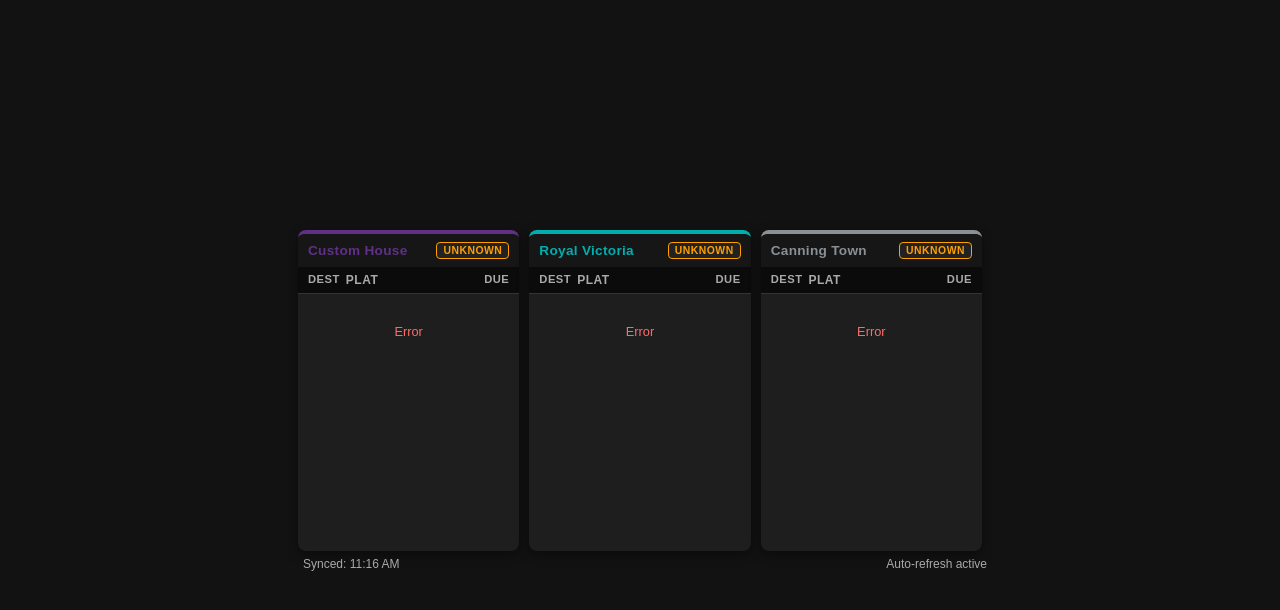
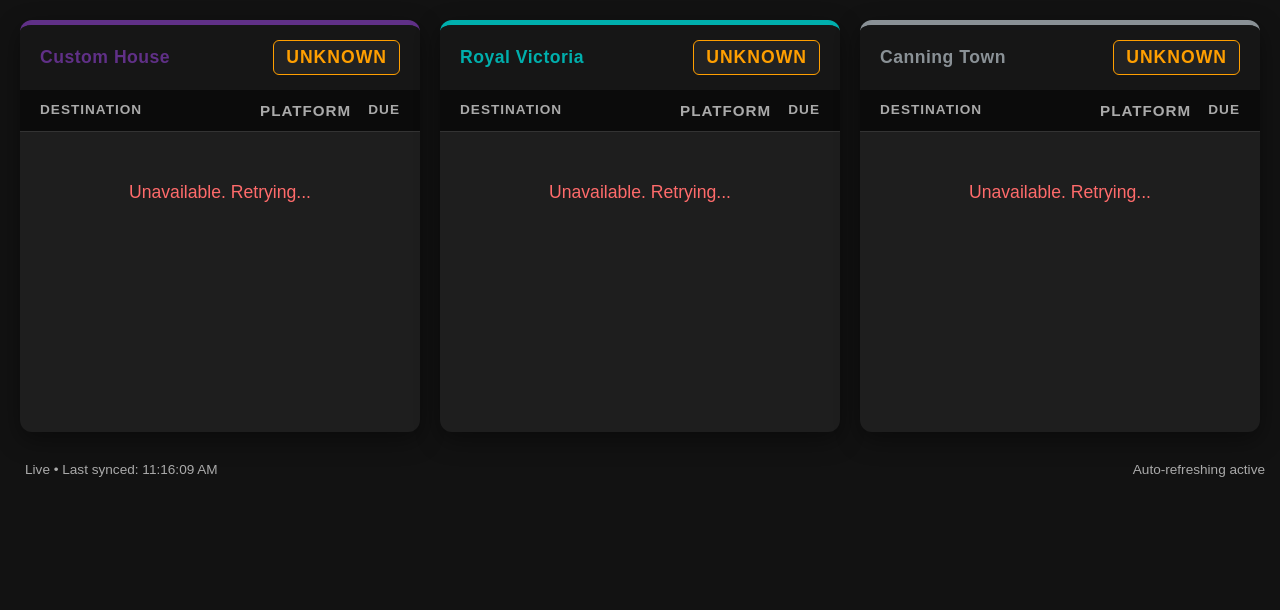
Before and after one commit to stuwhitehead1-hue/Overview, a plain HTML site: page index.html in a window 1280 px wide. Drawn offline with Linux system fonts and the light colour scheme; no server answers.

Commit message:
index.html

```diff
--- a/index.html
+++ b/index.html
@@ -24,51 +24,44 @@
             background-color: var(--bg-color);
             color: var(--text-main);
             margin: 0;
-            padding: 0;
+            /* Removed top padding to eliminate wasted vertical space */
+            padding: 0 20px 20px 20px;
             display: flex;
-            justify-content: center;
+            flex-direction: column;
             align-items: center;
             min-height: 100vh;
             box-sizing: border-box;
         }
 
-        /* Enforce exact dimensions requested */
         .container {
-            width: 704px;
-            height: 361px;
-            padding: 10px;
-            box-sizing: border-box;
-            display: flex;
-            flex-direction: column;
-            justify-content: space-between;
-            overflow: hidden;
+            width: 100%;
+            max-width: 1400px;
+            padding-top: 0; /* Reset top padding completely */
         }
 
-        /* 3 columns fitting nicely inside 704px */
         .boards-grid {
             display: grid;
-            grid-template-columns: repeat(3, 1fr);
-            gap: 10px;
-            flex-grow: 1;
-            min-height: 0; /* Allows grid items to shrink correctly */
+            grid-template-columns: 1fr 1fr 1fr;
+            gap: 20px;
+            margin-top: 20px; /* Optional: adds a slight gap below the very top edge */
+            margin-bottom: 20px;
         }
 
         .board {
             background-color: var(--card-bg);
-            border-radius: 8px;
-            box-shadow: 0 4px 12px rgba(0,0,0,0.4);
+            border-radius: 12px;
+            box-shadow: 0 8px 24px rgba(0,0,0,0.4);
             overflow: hidden;
             display: flex;
             flex-direction: column;
-            min-height: 0;
         }
 
-        .board.elizabeth-board { border-top: 4px solid var(--elizabeth-purple); }
-        .board.dlr-board { border-top: 4px solid var(--dlr-turquoise); }
-        .board.jubilee-board { border-top: 4px solid var(--jubilee-grey); }
+        .board.elizabeth-board { border-top: 5px solid var(--elizabeth-purple); }
+        .board.dlr-board { border-top: 5px solid var(--dlr-turquoise); }
+        .board.jubilee-board { border-top: 5px solid var(--jubilee-grey); }
 
         .board-title-area {
-            padding: 8px 10px;
+            padding: 15px 20px;
             background-color: #161616;
             display: flex;
             justify-content: space-between;
@@ -76,61 +69,48 @@
         }
 
         .board-title {
-            font-size: 0.85rem;
+            font-size: 1.1rem;
             font-weight: bold;
-            letter-spacing: 0.3px;
-            white-space: nowrap;
-            overflow: hidden;
-            text-overflow: ellipsis;
+            letter-spacing: 0.5px;
         }
 
         .line-status {
-            font-size: 0.65rem;
+            font-size: 1.1rem;
             text-transform: uppercase;
             font-weight: bold;
-            padding: 2px 6px;
-            border-radius: 4px;
-            letter-spacing: 0.5px;
+            padding: 6px 12px;
+            border-radius: 6px;
+            letter-spacing: 1px;
             background-color: rgba(255,255,255,0.05);
-            white-space: nowrap;
         }
 
         .status-good-text { color: var(--status-good); border: 1px solid var(--status-good); }
         .status-delay-text { color: var(--status-delay); border: 1px solid var(--status-delay); }
         .status-bad-text { color: var(--status-bad); border: 1px solid var(--status-bad); }
 
-        /* Optimized grid allocation: Destination takes up leftover space, Platform sits close */
         .board-header {
             display: grid;
-            grid-template-columns: auto 1fr 45px;
-            padding: 6px 10px;
+            grid-template-columns: 1fr 70px 70px;
+            padding: 12px 20px;
             background-color: #0b0b0b;
             font-weight: bold;
-            font-size: 0.7rem;
-            letter-spacing: 0.5px;
+            font-size: 0.85rem;
+            letter-spacing: 1px;
             color: var(--text-muted);
             border-bottom: 1px solid var(--border-color);
         }
 
-        /* Internal scrolling keeps the UI from breaking if many trains arrive */
         .departure-list {
-            flex-grow: 1;
-            overflow-y: auto;
-            min-height: 0;
-        }
-
-        /* Hide scrollbars for an authentic matrix board look */
-        .departure-list::-webkit-scrollbar {
-            display: none;
+            min-height: 300px;
         }
 
         .departure-row {
             display: grid;
-            grid-template-columns: auto 1fr 45px;
-            padding: 8px 10px;
+            grid-template-columns: 1fr 70px 70px;
+            padding: 15px 20px;
             align-items: center;
             border-bottom: 1px solid #2a2a2a;
-            font-size: 0.85rem;
+            font-size: 1.1rem;
         }
 
         .departure-row:last-child {
@@ -139,33 +119,28 @@
 
         .destination {
             font-weight: bold;
+            padding-right: 10px;
             white-space: nowrap;
             overflow: hidden;
             text-overflow: ellipsis;
-            max-width: 95px; /* Keeps layout stable inside 704px width */
         }
 
         .platform {
             color: var(--text-muted);
-            font-size: 0.75rem;
-            padding-left: 6px; /* Reduced space between destination and platform */
-            white-space: nowrap;
-            overflow: hidden;
-            text-overflow: ellipsis;
+            font-size: 0.95rem;
         }
 
         .eta {
             text-align: right;
             font-weight: bold;
             color: #ffd700;
-            white-space: nowrap;
         }
 
         .status-msg {
-            padding: 30px 10px;
+            padding: 50px 20px;
             text-align: center;
             color: var(--text-muted);
-            font-size: 0.8rem;
+            font-size: 1.1rem;
         }
 
         .pulse {
@@ -182,9 +157,25 @@
             display: flex;
             justify-content: space-between;
             width: 100%;
-            font-size: 0.75rem;
+            font-size: 0.85rem;
             color: var(--text-muted);
-            padding: 6px 5px 0 5px;
+            padding: 10px 5px;
+        }
+
+        @media (max-width: 1100px) {
+            .boards-grid {
+                grid-template-columns: 1fr;
+                gap: 20px;
+            }
+        }
+
+        @media (max-width: 500px) {
+            .board-header, .departure-row {
+                grid-template-columns: 1fr 70px;
+            }
+            .platform {
+                display: none;
+            }
         }
     </style>
 </head>
@@ -198,12 +189,12 @@
                     <div id="elizabeth-status" class="line-status">Loading...</div>
                 </div>
                 <div class="board-header">
-                    <div>DEST</div>
-                    <div class="platform">PLAT</div>
+                    <div>DESTINATION</div>
+                    <div class="platform">PLATFORM</div>
                     <div style="text-align: right;">DUE</div>
                 </div>
                 <div id="elizabeth-list" class="departure-list">
-                    <div class="status-msg pulse">Fetching...</div>
+                    <div class="status-msg pulse">Fetching Elizabeth line...</div>
                 </div>
             </div>
 
@@ -213,12 +204,12 @@
                     <div id="dlr-status" class="line-status">Loading...</div>
                 </div>
                 <div class="board-header">
-                    <div>DEST</div>
-                    <div class="platform">PLAT</div>
+                    <div>DESTINATION</div>
+                    <div class="platform">PLATFORM</div>
                     <div style="text-align: right;">DUE</div>
                 </div>
                 <div id="dlr-list" class="departure-list">
-                    <div class="status-msg pulse">Fetching...</div>
+                    <div class="status-msg pulse">Fetching DLR...</div>
                 </div>
             </div>
 
@@ -228,19 +219,19 @@
                     <div id="jubilee-status" class="line-status">Loading...</div>
                 </div>
                 <div class="board-header">
-                    <div>DEST</div>
-                    <div class="platform">PLAT</div>
+                    <div>DESTINATION</div>
+                    <div class="platform">PLATFORM</div>
                     <div style="text-align: right;">DUE</div>
                 </div>
                 <div id="jubilee-list" class="departure-list">
-                    <div class="status-msg pulse">Fetching...</div>
+                    <div class="status-msg pulse">Fetching Jubilee line...</div>
                 </div>
             </div>
         </div>
 
         <div class="footer">
-            <span id="update-time">Initializing...</span>
-            <span>Auto-refresh active</span>
+            <span id="update-time">Initializing boards...</span>
+            <span>Auto-refreshing active</span>
         </div>
     </div>
 
@@ -260,7 +251,7 @@
             const upcomingTrains = trains.filter(train => train.timeToStation <= 1200);
 
             if (!upcomingTrains || upcomingTrains.length === 0) {
-                container.innerHTML = '<div class="status-msg">No departures</div>';
+                container.innerHTML = '<div class="status-msg">No departures in next 20 mins.</div>';
                 return;
             }
 
@@ -271,7 +262,7 @@
                 const destination = cleanStationName(train.destinationName);
                 const platform = train.platformName ? train.platformName.replace("Platform ", "Plat ") : '-';
                 let minutesLeft = Math.floor(train.timeToStation / 60);
-                let dueText = minutesLeft <= 0 ? 'Due' : `${minutesLeft} m`;
+                let dueText = minutesLeft <= 0 ? 'Due' : `${minutesLeft} min`;
 
                 rowsHtml += `
                     <div class="departure-row">
@@ -312,7 +303,7 @@
                 renderRows(data, config.container);
             } catch (error) {
                 document.getElementById(config.container).innerHTML =
-                    '<div class="status-msg" style="color: #ff6b6b;">Error</div>';
+                    '<div class="status-msg" style="color: #ff6b6b;">Unavailable. Retrying...</div>';
             }
 
             try {
@@ -336,7 +327,7 @@
                 fetchStationAndStatusData('dlr'),
                 fetchStationAndStatusData('jubilee')
             ]).then(() => {
-                document.getElementById('update-time').textContent = 'Synced: ' + new Date().toLocaleTimeString([], {hour: '2-digit', minute:'2-digit'});
+                document.getElementById('update-time').textContent = 'Live • Last synced: ' + new Date().toLocaleTimeString();
             });
         }
 
```
